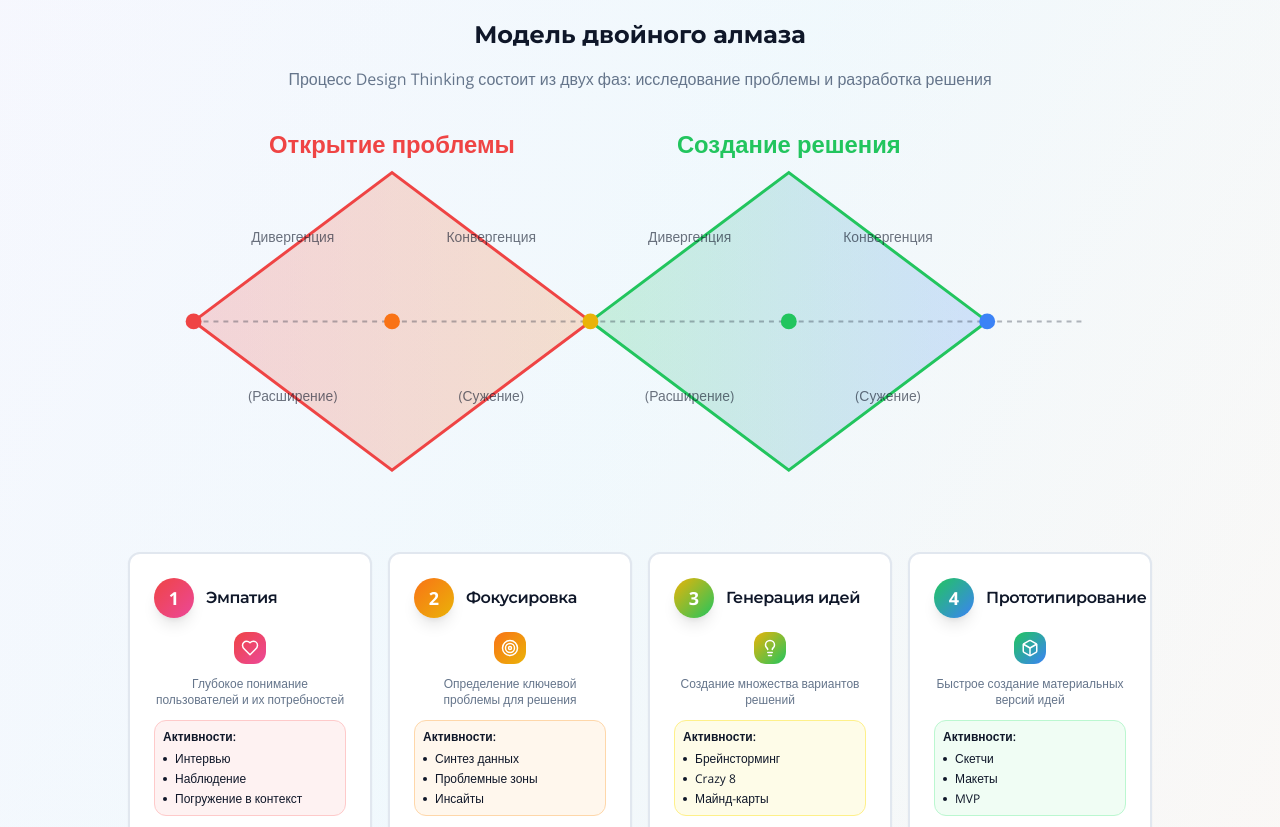
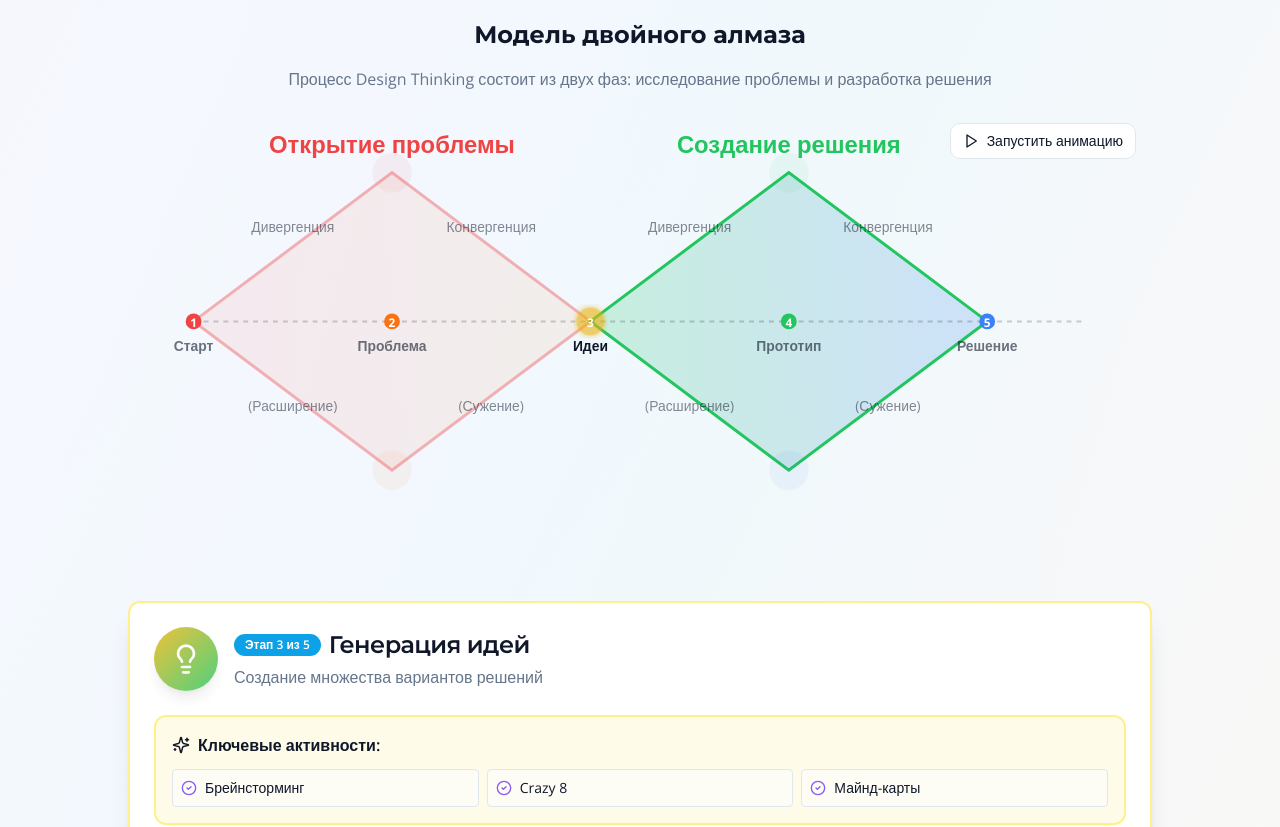
Before and after one commit to pr-poehali-dev/educational-methods-site, a React (Vite) app: page / in a window 1280 px wide. Shown: the part 1500-2327 px from the top of the page. Built offline with nearby package versions, Linux system fonts and the light colour scheme.

Commit message:
feat: Добавить интерактивную анимацию алмазов

```diff
--- a/src/pages/Index.tsx
+++ b/src/pages/Index.tsx
@@ -1,4 +1,4 @@
-import { useState } from 'react';
+import { useState, useEffect } from 'react';
 import { useNavigate } from 'react-router-dom';
 import { Card, CardContent, CardDescription, CardHeader, CardTitle } from '@/components/ui/card';
 import { Button } from '@/components/ui/button';
@@ -8,6 +8,9 @@ import Icon from '@/components/ui/icon';
 const Index = () => {
   const navigate = useNavigate();
   const [activeSection, setActiveSection] = useState<string | null>(null);
+  const [activePhase, setActivePhase] = useState<number>(0);
+  const [isAnimating, setIsAnimating] = useState<boolean>(false);
+  const [hoveredPoint, setHoveredPoint] = useState<number | null>(null);
 
   const sections = [
     {
@@ -119,52 +122,81 @@ const Index = () => {
       name: 'Эмпатия',
       icon: 'Heart',
       color: 'from-red-500 to-pink-500',
+      solidColor: '#ef4444',
       bgColor: 'bg-red-50 dark:bg-red-950/20',
       borderColor: 'border-red-200 dark:border-red-800',
       description: 'Глубокое понимание пользователей и их потребностей',
-      activities: ['Интервью', 'Наблюдение', 'Погружение в контекст']
+      activities: ['Интервью', 'Наблюдение', 'Погружение в контекст'],
+      x: 50,
+      label: 'Старт'
     },
     {
       number: 2,
       name: 'Фокусировка',
       icon: 'Target',
       color: 'from-orange-500 to-yellow-500',
+      solidColor: '#f97316',
       bgColor: 'bg-orange-50 dark:bg-orange-950/20',
       borderColor: 'border-orange-200 dark:border-orange-800',
       description: 'Определение ключевой проблемы для решения',
-      activities: ['Синтез данных', 'Проблемные зоны', 'Инсайты']
+      activities: ['Синтез данных', 'Проблемные зоны', 'Инсайты'],
+      x: 250,
+      label: 'Проблема'
     },
     {
       number: 3,
       name: 'Генерация идей',
       icon: 'Lightbulb',
       color: 'from-yellow-500 to-green-500',
+      solidColor: '#eab308',
       bgColor: 'bg-yellow-50 dark:bg-yellow-950/20',
       borderColor: 'border-yellow-200 dark:border-yellow-800',
       description: 'Создание множества вариантов решений',
-      activities: ['Брейнсторминг', 'Crazy 8', 'Майнд-карты']
+      activities: ['Брейнсторминг', 'Crazy 8', 'Майнд-карты'],
+      x: 450,
+      label: 'Идеи'
     },
     {
       number: 4,
       name: 'Прототипирование',
       icon: 'Box',
       color: 'from-green-500 to-blue-500',
+      solidColor: '#22c55e',
       bgColor: 'bg-green-50 dark:bg-green-950/20',
       borderColor: 'border-green-200 dark:border-green-800',
       description: 'Быстрое создание материальных версий идей',
-      activities: ['Скетчи', 'Макеты', 'MVP']
+      activities: ['Скетчи', 'Макеты', 'MVP'],
+      x: 650,
+      label: 'Прототип'
     },
     {
       number: 5,
       name: 'Тестирование',
       icon: 'FlaskConical',
       color: 'from-blue-500 to-purple-500',
+      solidColor: '#3b82f6',
       bgColor: 'bg-blue-50 dark:bg-blue-950/20',
       borderColor: 'border-blue-200 dark:border-blue-800',
       description: 'Проверка решений с реальными пользователями',
-      activities: ['Юзабилити-тесты', 'Обратная связь', 'Итерации']
+      activities: ['Юзабилити-тесты', 'Обратная связь', 'Итерации'],
+      x: 850,
+      label: 'Решение'
     }
   ];
+
+  // Автоматическая анимация прохождения по этапам
+  useEffect(() => {
+    const interval = setInterval(() => {
+      setActivePhase((prev) => (prev + 1) % 5);
+    }, 3000);
+    return () => clearInterval(interval);
+  }, []);
+
+  const startAnimation = () => {
+    setIsAnimating(true);
+    setActivePhase(0);
+    setTimeout(() => setIsAnimating(false), 15000);
+  };
 
   return (
     <div className="min-h-screen bg-gradient-to-br from-background via-muted/20 to-background">
@@ -320,9 +352,8 @@ const Index = () => {
 
             <div className="relative max-w-5xl mx-auto">
               {/* Двойной алмаз SVG визуализация */}
-              <div className="mb-8 px-4">
-                <svg viewBox="0 0 1000 400" className="w-full h-auto" preserveAspectRatio="xMidYMid meet">
-                  {/* Первый алмаз (Discover + Define) - Красный/Оранжевый */}
+              <div className="mb-8 px-4 relative">
+                <svg viewBox="0 0 1000 450" className="w-full h-auto" preserveAspectRatio="xMidYMid meet">
                   <defs>
                     <linearGradient id="diamond1" x1="0%" y1="0%" x2="100%" y2="0%">
                       <stop offset="0%" style={{ stopColor: '#ef4444', stopOpacity: 0.2 }} />
@@ -332,6 +363,21 @@ const Index = () => {
                       <stop offset="0%" style={{ stopColor: '#22c55e', stopOpacity: 0.2 }} />
                       <stop offset="100%" style={{ stopColor: '#3b82f6', stopOpacity: 0.2 }} />
                     </linearGradient>
+
+                    {/* Анимированный градиент для пути */}
+                    <linearGradient id="pathGradient">
+                      <stop offset="0%" style={{ stopColor: '#ef4444', stopOpacity: 0.8 }} />
+                      <stop offset="100%" style={{ stopColor: '#3b82f6', stopOpacity: 0.8 }} />
+                    </linearGradient>
+
+                    {/* Пульсация для активной точки */}
+                    <filter id="glow">
+                      <feGaussianBlur stdDeviation="4" result="coloredBlur"/>
+                      <feMerge>
+                        <feMergeNode in="coloredBlur"/>
+                        <feMergeNode in="SourceGraphic"/>
+                      </feMerge>
+                    </filter>
                   </defs>
 
                   {/* Первый алмаз (Проблема) */}
@@ -339,7 +385,7 @@ const Index = () => {
                     fill="url(#diamond1)"
                     stroke="#ef4444"
                     strokeWidth="3"
-                    className="transition-all duration-300 hover:fill-opacity-30"
+                    className={`transition-all duration-500 ${activePhase >= 0 && activePhase <= 1 ? 'opacity-100' : 'opacity-40'}`}
                   />
 
                   {/* Второй алмаз (Решение) */}
@@ -347,23 +393,70 @@ const Index = () => {
                     fill="url(#diamond2)"
                     stroke="#22c55e"
                     strokeWidth="3"
-                    className="transition-all duration-300 hover:fill-opacity-30"
+                    className={`transition-all duration-500 ${activePhase >= 2 ? 'opacity-100' : 'opacity-40'}`}
                   />
 
-                  {/* Центральная линия */}
+                  {/* Анимированная линия прогресса */}
+                  <line
+                    x1="50"
+                    y1="200"
+                    x2={designThinkingPhases[activePhase]?.x || 50}
+                    y2="200"
+                    stroke="url(#pathGradient)"
+                    strokeWidth="6"
+                    strokeLinecap="round"
+                    className="transition-all duration-1000 ease-in-out"
+                  />
+
+                  {/* Центральная пунктирная линия */}
                   <line x1="50" y1="200" x2="950" y2="200"
                     stroke="currentColor"
                     strokeWidth="2"
                     strokeDasharray="5,5"
-                    opacity="0.3"
+                    opacity="0.2"
                   />
 
-                  {/* Точки ключевых моментов */}
-                  <circle cx="50" cy="200" r="8" fill="#ef4444" className="cursor-pointer hover:r-12 transition-all" />
-                  <circle cx="250" cy="200" r="8" fill="#f97316" className="cursor-pointer hover:r-12 transition-all" />
-                  <circle cx="450" cy="200" r="8" fill="#eab308" className="cursor-pointer hover:r-12 transition-all" />
-                  <circle cx="650" cy="200" r="8" fill="#22c55e" className="cursor-pointer hover:r-12 transition-all" />
-                  <circle cx="850" cy="200" r="8" fill="#3b82f6" className="cursor-pointer hover:r-12 transition-all" />
+                  {/* Интерактивные точки этапов */}
+                  {designThinkingPhases.map((phase, idx) => (
+                    <g key={idx}>
+                      {/* Точка */}
+                      <circle
+                        cx={phase.x}
+                        cy="200"
+                        r={activePhase === idx ? 14 : hoveredPoint === idx ? 12 : 8}
+                        fill={phase.solidColor}
+                        className={`cursor-pointer transition-all duration-300 ${activePhase === idx ? 'animate-pulse' : ''}`}
+                        filter={activePhase === idx ? 'url(#glow)' : ''}
+                        onMouseEnter={() => setHoveredPoint(idx)}
+                        onMouseLeave={() => setHoveredPoint(null)}
+                        onClick={() => setActivePhase(idx)}
+                      />
+
+                      {/* Номер внутри точки */}
+                      <text
+                        x={phase.x}
+                        y="206"
+                        textAnchor="middle"
+                        className="fill-white font-bold text-xs pointer-events-none select-none"
+                      >
+                        {phase.number}
+                      </text>
+
+                      {/* Подпись под точкой */}
+                      <text
+                        x={phase.x}
+                        y="230"
+                        textAnchor="middle"
+                        className={`font-semibold text-sm transition-all duration-300 ${
+                          activePhase === idx || hoveredPoint === idx
+                            ? 'opacity-100 fill-current'
+                            : 'opacity-60 fill-current'
+                        }`}
+                      >
+                        {phase.label}
+                      </text>
+                    </g>
+                  ))}
 
                   {/* Подписи фаз */}
                   <text x="250" y="30" textAnchor="middle" className="fill-red-500 font-bold text-2xl">
@@ -374,77 +467,138 @@ const Index = () => {
                   </text>
 
                   {/* Стрелки расширения/сужения */}
-                  <text x="150" y="120" textAnchor="middle" className="fill-current text-sm opacity-60">
+                  <g opacity="0.5">
+                    <text x="150" y="110" textAnchor="middle" className="fill-current text-sm">
                       Дивергенция
                     </text>
-                  <text x="150" y="280" textAnchor="middle" className="fill-current text-sm opacity-60">
+                    <text x="150" y="290" textAnchor="middle" className="fill-current text-sm">
                       (Расширение)
                     </text>
 
-                  <text x="350" y="120" textAnchor="middle" className="fill-current text-sm opacity-60">
+                    <text x="350" y="110" textAnchor="middle" className="fill-current text-sm">
                       Конвергенция
                     </text>
-                  <text x="350" y="280" textAnchor="middle" className="fill-current text-sm opacity-60">
+                    <text x="350" y="290" textAnchor="middle" className="fill-current text-sm">
                       (Сужение)
                     </text>
 
-                  <text x="550" y="120" textAnchor="middle" className="fill-current text-sm opacity-60">
+                    <text x="550" y="110" textAnchor="middle" className="fill-current text-sm">
                       Дивергенция
                     </text>
-                  <text x="550" y="280" textAnchor="middle" className="fill-current text-sm opacity-60">
+                    <text x="550" y="290" textAnchor="middle" className="fill-current text-sm">
                       (Расширение)
                     </text>
 
-                  <text x="750" y="120" textAnchor="middle" className="fill-current text-sm opacity-60">
+                    <text x="750" y="110" textAnchor="middle" className="fill-current text-sm">
                       Конвергенция
                     </text>
-                  <text x="750" y="280" textAnchor="middle" className="fill-current text-sm opacity-60">
+                    <text x="750" y="290" textAnchor="middle" className="fill-current text-sm">
                       (Сужение)
                     </text>
+                  </g>
+
+                  {/* Иконки в углах алмазов */}
+                  <g opacity="0.3">
+                    {/* Эмпатия - верх первого алмаза */}
+                    <circle cx="250" cy="50" r="20" fill="#ef4444" opacity="0.2" />
+                    {/* Фокус - низ первого алмаза */}
+                    <circle cx="250" cy="350" r="20" fill="#f97316" opacity="0.2" />
+                    {/* Идеи - верх второго алмаза */}
+                    <circle cx="650" cy="50" r="20" fill="#22c55e" opacity="0.2" />
+                    {/* Тест - низ второго алмаза */}
+                    <circle cx="650" cy="350" r="20" fill="#3b82f6" opacity="0.2" />
+                  </g>
                 </svg>
+
+                {/* Кнопка управления анимацией */}
+                <div className="absolute top-0 right-4 z-10">
+                  <Button
+                    variant="outline"
+                    size="sm"
+                    onClick={startAnimation}
+                    className="gap-2"
+                  >
+                    <Icon name={isAnimating ? "Pause" : "Play"} size={16} />
+                    {isAnimating ? "Пауза" : "Запустить анимацию"}
+                  </Button>
+                </div>
               </div>
 
-              {/* Карточки этапов под алмазом */}
-              <div className="grid grid-cols-1 md:grid-cols-2 lg:grid-cols-4 gap-4">
-                {designThinkingPhases.slice(0, 4).map((phase, index) => (
-                  <Card
-                    key={index}
-                    className={`border-2 cursor-pointer transition-all duration-300 hover:shadow-xl hover:-translate-y-1 ${
-                      activeSection === phase.name ? `${phase.borderColor} shadow-xl scale-105` : 'border-border'
-                    }`}
-                    onMouseEnter={() => setActiveSection(phase.name)}
-                    onMouseLeave={() => setActiveSection(null)}
-                  >
-                    <CardHeader className="pb-3">
-                      <div className="flex items-center gap-3 mb-2">
-                        <div className={`w-10 h-10 rounded-full bg-gradient-to-br ${phase.color} flex items-center justify-center shadow-lg shrink-0`}>
-                          <span className="text-lg font-bold text-white">{phase.number}</span>
+              {/* Информационная карточка активного этапа */}
+              <div className="mb-6">
+                <Card className={`border-2 ${designThinkingPhases[activePhase].borderColor} shadow-xl transition-all duration-500`}>
+                  <CardHeader>
+                    <div className="flex items-center gap-4">
+                      <div className={`w-16 h-16 rounded-full bg-gradient-to-br ${designThinkingPhases[activePhase].color} flex items-center justify-center shadow-lg animate-pulse`}>
+                        <Icon name={designThinkingPhases[activePhase].icon} size={32} className="text-white" />
                       </div>
-                        <CardTitle className="text-base">{phase.name}</CardTitle>
+                      <div className="flex-1">
+                        <div className="flex items-center gap-2 mb-1">
+                          <Badge variant="secondary">Этап {activePhase + 1} из 5</Badge>
+                          <CardTitle className="text-2xl">{designThinkingPhases[activePhase].name}</CardTitle>
                         </div>
-                      <div className={`w-8 h-8 bg-gradient-to-br ${phase.color} rounded-lg flex items-center justify-center mx-auto`}>
-                        <Icon name={phase.icon} size={18} className="text-white" />
+                        <CardDescription className="text-base">
+                          {designThinkingPhases[activePhase].description}
+                        </CardDescription>
+                      </div>
                     </div>
                   </CardHeader>
-                    <CardContent className="pt-0">
-                      <p className="text-xs text-muted-foreground text-center mb-3">
-                        {phase.description}
+                  <CardContent>
+                    <div className={`p-4 ${designThinkingPhases[activePhase].bgColor} rounded-lg border-2 ${designThinkingPhases[activePhase].borderColor}`}>
+                      <p className="font-semibold mb-3 flex items-center gap-2">
+                        <Icon name="Sparkles" size={18} />
+                        Ключевые активности:
                       </p>
-
-                      <div className={`p-2 ${phase.bgColor} rounded-lg border ${phase.borderColor}`}>
-                        <p className="text-xs font-semibold mb-1.5">Активности:</p>
-                        <ul className="space-y-1">
-                          {phase.activities.map((activity, idx) => (
-                            <li key={idx} className="text-xs flex items-center gap-2">
-                              <div className="w-1 h-1 rounded-full bg-current shrink-0"></div>
-                              {activity}
-                            </li>
+                      <div className="grid grid-cols-1 md:grid-cols-3 gap-2">
+                        {designThinkingPhases[activePhase].activities.map((activity, idx) => (
+                          <div
+                            key={idx}
+                            className="flex items-center gap-2 p-2 bg-background/60 rounded border"
+                            style={{ animationDelay: `${idx * 100}ms` }}
+                          >
+                            <Icon name="CheckCircle2" size={16} className="text-primary shrink-0" />
+                            <span className="text-sm">{activity}</span>
+                          </div>
                         ))}
-                        </ul>
+                      </div>
                     </div>
                   </CardContent>
                 </Card>
+              </div>
+
+              {/* Карточки-превью всех этапов */}
+              <div className="grid grid-cols-2 md:grid-cols-3 lg:grid-cols-5 gap-3">
+                {designThinkingPhases.map((phase, index) => (
+                  <Card
+                    key={index}
+                    className={`border-2 cursor-pointer transition-all duration-300 ${
+                      activePhase === index
+                        ? `${phase.borderColor} shadow-lg scale-105 ring-2 ring-offset-2`
+                        : 'border-border hover:shadow-md hover:-translate-y-1'
+                    }`}
+                    onClick={() => setActivePhase(index)}
+                    onMouseEnter={() => setHoveredPoint(index)}
+                    onMouseLeave={() => setHoveredPoint(null)}
+                  >
+                    <CardContent className="pt-4 pb-4 text-center">
+                      <div className={`w-12 h-12 rounded-full bg-gradient-to-br ${phase.color} flex items-center justify-center mx-auto mb-2 shadow-lg ${
+                        activePhase === index ? 'animate-bounce' : ''
+                      }`}>
+                        <Icon name={phase.icon} size={20} className="text-white" />
+                      </div>
+                      <p className="font-semibold text-xs mb-1">{phase.name}</p>
+                      <Badge variant="outline" className="text-xs">
+                        {phase.label}
+                      </Badge>
+                    </CardContent>
+                  </Card>
                 ))}
+              </div>
+
+              <div className="mt-6 text-center">
+                <p className="text-sm text-muted-foreground">
+                  💡 Кликните на этап или точку на диаграмме, чтобы узнать больше. Анимация меняет этапы автоматически каждые 3 секунды.
+                </p>
               </div>
 
               {/* Описание модели */}
```
Lines whose indentation alone changed are shown as unchanged.
